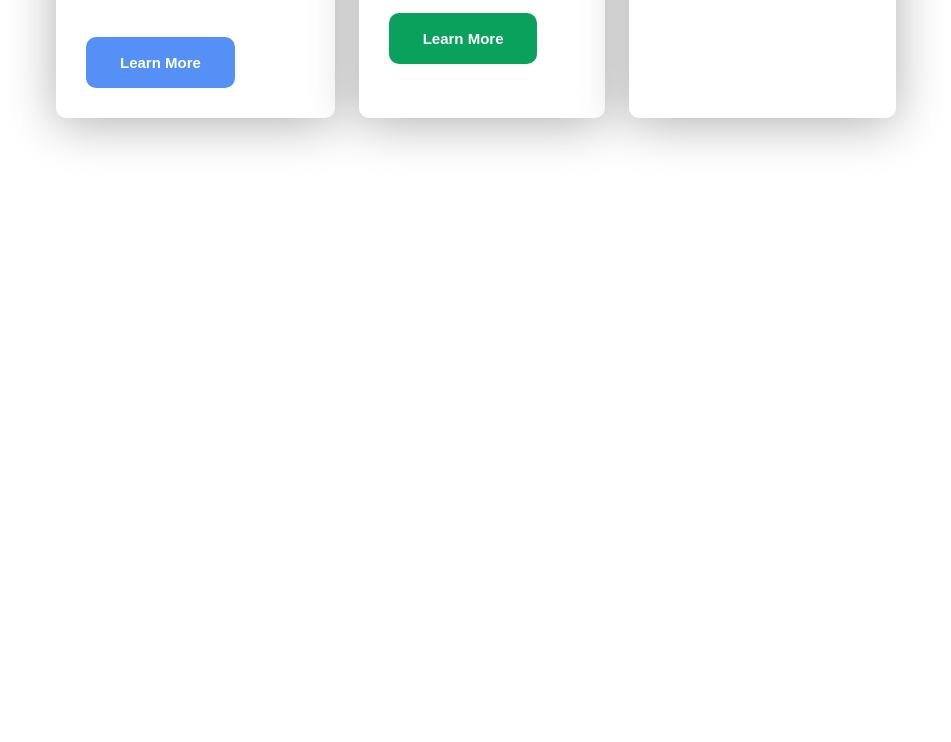
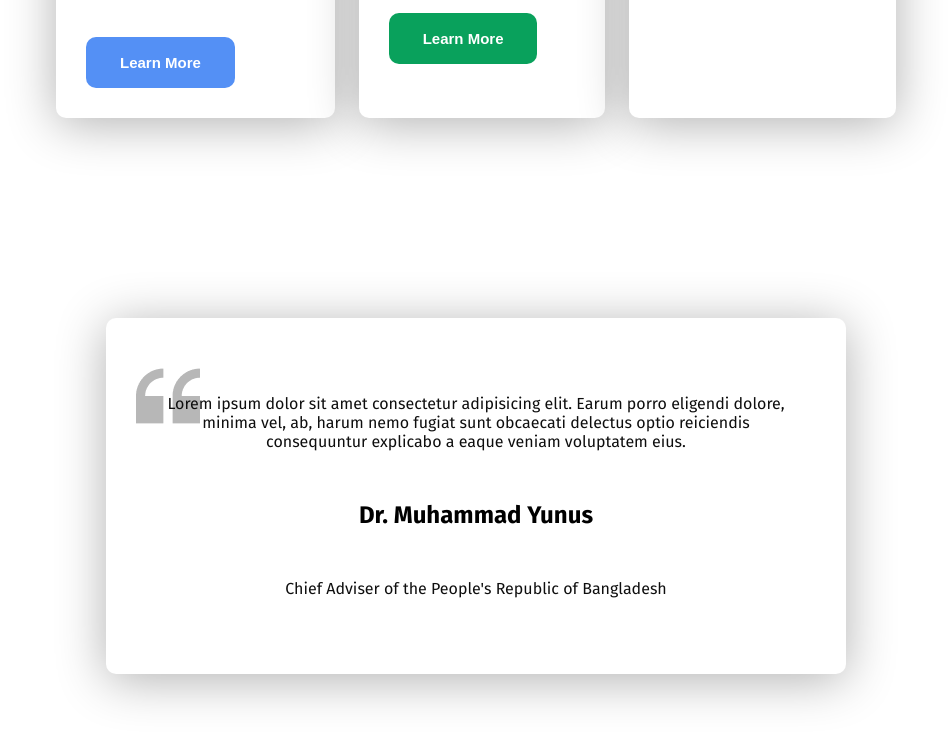
Before and after one commit to HussainTonmoy/assignment-1, a plain HTML site: page index.html in a window 1280 px wide. Shown: the part 2618-3360 px from the top of the page, without its empty margins (102-1053 px from the left). Before the commit the page ends 2866 px from the top, so only its background shows below. Drawn offline with Linux system fonts and the light colour scheme.

Commit message:
added all code

```diff
--- a/index.html
+++ b/index.html
@@ -82,6 +82,13 @@
                 </div>
             </div>
         </section>
+        <section class="quote">
+            <div class="quote-section">
+                <p class="pillar-description">Lorem ipsum dolor sit amet consectetur adipisicing elit. Earum porro eligendi dolore, minima vel, ab, harum nemo fugiat sunt obcaecati delectus optio reiciendis consequuntur explicabo a eaque veniam voluptatem eius.</p>
+                <h2>Dr. Muhammad Yunus</h2>
+                <p class="pillar-description">Chief Adviser of the People's Republic of Bangladesh</p>
+            </div>
+        </section>
     </main>
     <footer></footer>
   </body>
--- a/styles/style.css
+++ b/styles/style.css
@@ -166,7 +166,6 @@ nav li a {
 /* banner styles */
 .banner{
     display: flex;
-    width: ;
     justify-content: space-between;
     margin: 160px 120px;
     background-color: #C6E4D6;
@@ -208,6 +207,7 @@ nav li a {
     padding: 30px;
 }
 .pillar-description{
+
     padding: 30px;
     font-weight: normal;
     font-size: 16px;
@@ -216,12 +216,15 @@ nav li a {
 .card-icon{
     padding: 30px;
 }
+
+/* vision-section */
 .vision-container{
     display: flex;
     padding: 0 150px;
     gap: 24px;
 }
 .btn-l-m{
+    display: inline;
     font-weight: 600;
     font-size: 15px;
     color: white;
@@ -239,3 +242,16 @@ nav li a {
 .btn3{
     background-color: #FFC239;
 }
+/* quote section */
+.quote{
+    padding: 30px;
+    margin: 200px;
+    text-align: center;
+    background-color: #FFFFFF;
+    box-shadow: 0px 6px 50px 0px rgba(0, 0, 0, 0.308);
+    border-radius: 10px;
+}
+.quote-section{
+    background-image: url(../assets/quote-bg.png);
+    background-repeat: no-repeat;
+}
```
